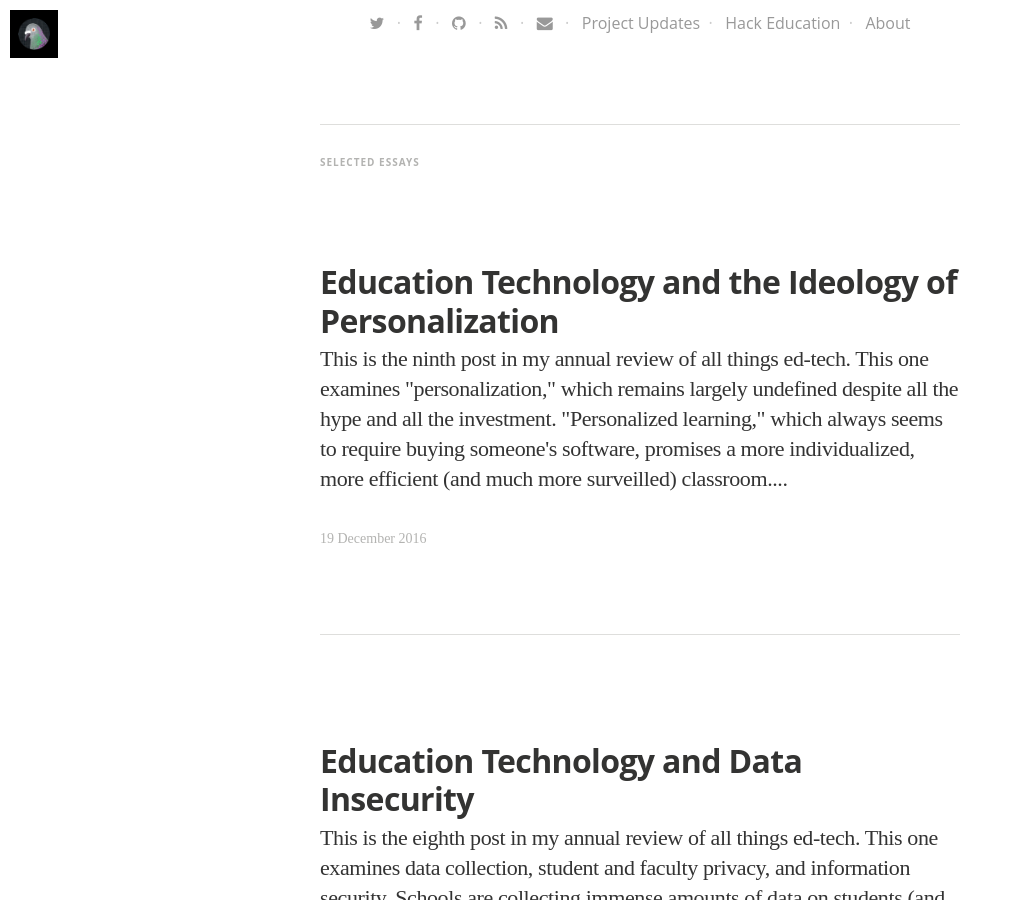
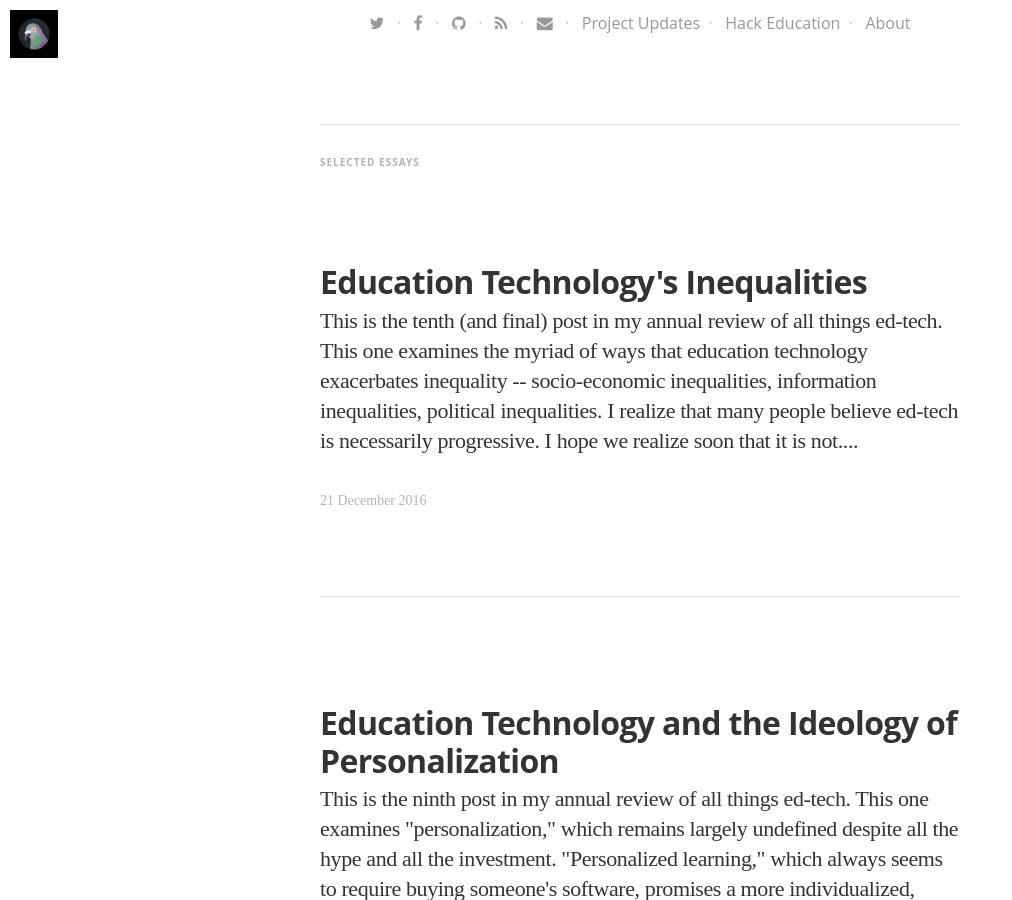
Before and after one commit to HackEducation/Writing, a Jekyll site: the page built from index.html, in a window 1280 px wide and 900 px high, scrolled down 677 px. Shown: the whole window, without its empty margins (0-1012 px from the left). Built offline with Jekyll 4.4.1, drawn with Linux system fonts in a browser that asks for light colours; nearby versions of some CDN libraries; some web fonts are replaced.

Commit message:
update landing page

```diff
--- a/index.html
+++ b/index.html
@@ -6,6 +6,27 @@ layout: default
 
 <h5 class="index-headline featured"><span>Selected Essays</span></h5>
 
+
+    <div class="container featured">
+
+        <article class="post" itemscope itemtype="http://schema.org/BlogPosting" role="article">
+          <div class="article-item">
+            <header class="post-header">
+              <h2 class="post-title" itemprop="name"><a href="http://hackeducation.com/2016/12/21/top-ed-tech-trends-inequality" itemprop="url">Education Technology's Inequalities</a></h2>
+            </header>
+            <section class="post-excerpt" itemprop="description">
+              <p>This is the tenth (and final) post in my annual review of all things ed-tech. This one examines the myriad of ways that education technology exacerbates inequality -- socio-economic inequalities, information inequalities, political inequalities. I realize that many people believe ed-tech is necessarily progressive. I hope we realize soon that it is not....</p>
+            </section>
+            <div class="post-meta">
+              <time datetime="21 December 2016">21 December 2016</time>
+  <!--            <span class="post-tags-set">on <span class="post-tag-">, <a href="/tag/"></a></span></span>-->
+            </div>
+          <div>
+        </article>
+
+        </div>
+
+<h5 class="index-headline featured"><span></span></h5>
 
     <div class="container featured">
 
```
